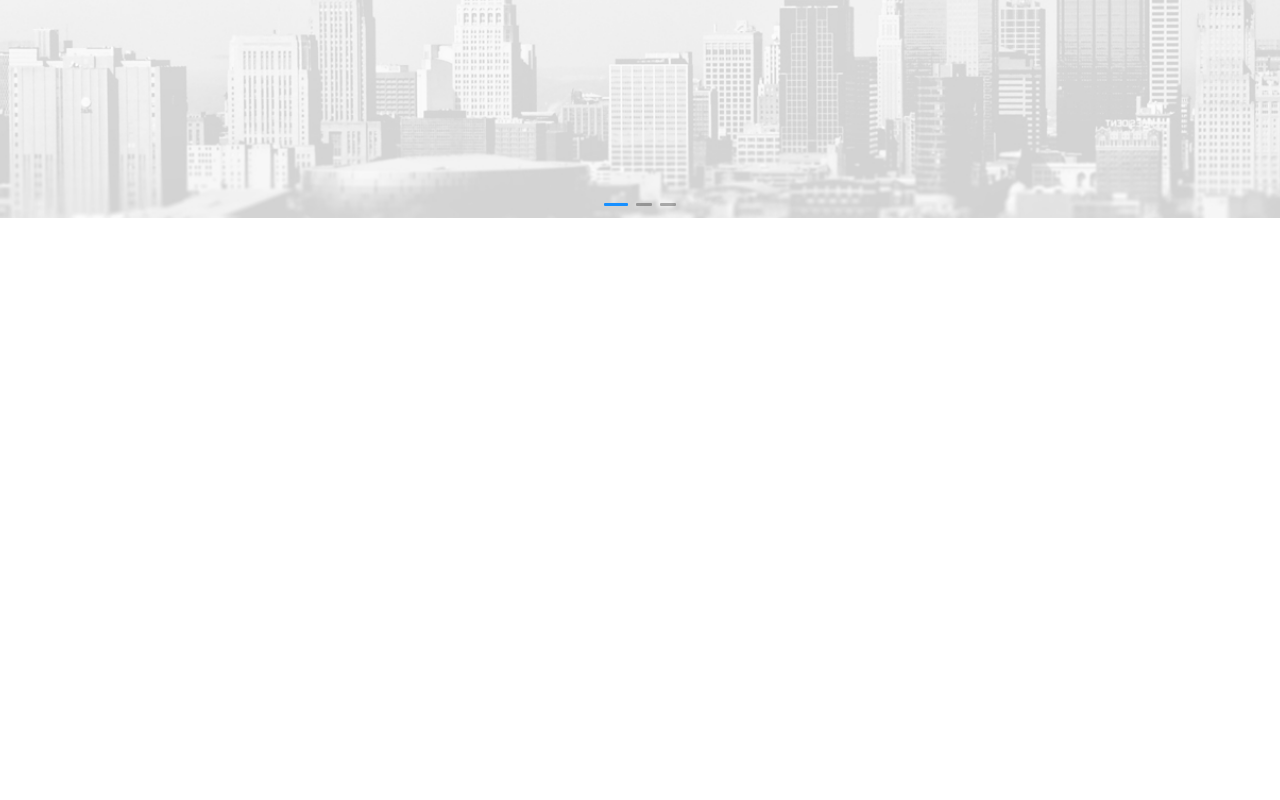
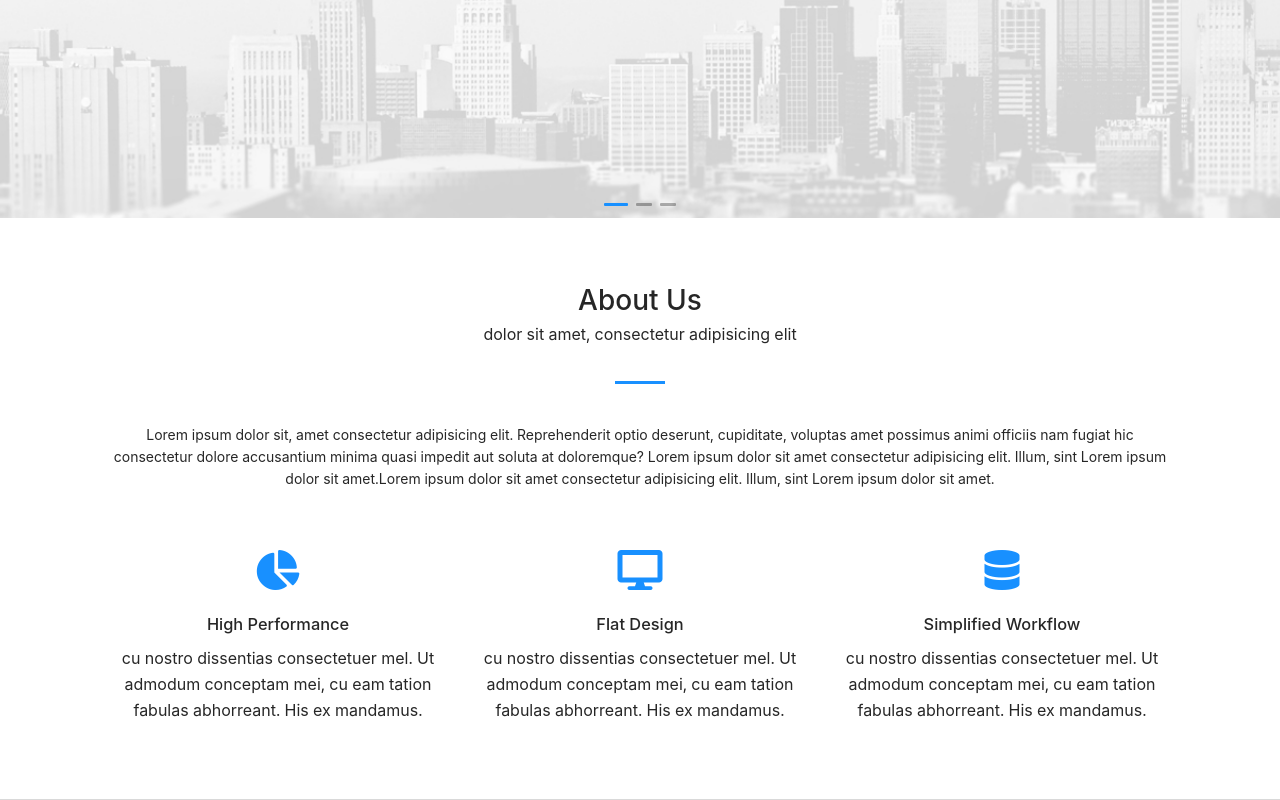
Before and after one commit to tanhoang0710/simple-prj-react-with-antd, a React (Create React App) app: page / in a window 1280 px wide. Shown: the part 582-1382 px from the top of the page. Before the commit the page ends 800 px from the top, so only its background shows below. Built offline with nearby package versions, Linux system fonts and the light colour scheme.

Commit message:
#5 - Work on about using grid system

```diff
--- /dev/null
+++ b/src/components/home/AppAbout.js
@@ -0,0 +1,62 @@
+import { Col, Row } from "antd";
+import React from "react";
+
+const items = [
+	{
+		key: "1",
+		icon: <i className="fas fa-chart-pie"></i>,
+		title: "High Performance",
+		content:
+			"cu nostro dissentias consectetuer mel. Ut admodum conceptam mei, cu eam tation fabulas abhorreant. His ex mandamus.",
+	},
+	{
+		key: "2",
+		icon: <i className="fas fa-desktop"></i>,
+		title: "Flat Design",
+		content:
+			"cu nostro dissentias consectetuer mel. Ut admodum conceptam mei, cu eam tation fabulas abhorreant. His ex mandamus.",
+	},
+	{
+		key: "3",
+		icon: <i className="fas fa-database"></i>,
+		title: "Simplified Workflow",
+		content:
+			"cu nostro dissentias consectetuer mel. Ut admodum conceptam mei, cu eam tation fabulas abhorreant. His ex mandamus.",
+	},
+];
+
+export default function AppAbout() {
+	return (
+		<div className="block aboutBlock">
+			<div className="container-fluid">
+				<div className="titleHolder">
+					<h2>About Us</h2>
+					<p>dolor sit amet, consectetur adipisicing elit</p>
+				</div>
+				<div className="contentHolder">
+					Lorem ipsum dolor sit, amet consectetur adipisicing elit.
+					Reprehenderit optio deserunt, cupiditate, voluptas amet
+					possimus animi officiis nam fugiat hic consectetur dolore
+					accusantium minima quasi impedit aut soluta at doloremque?
+					Lorem ipsum dolor sit amet consectetur adipisicing elit.
+					Illum, sint Lorem ipsum dolor sit amet.Lorem ipsum dolor sit
+					amet consectetur adipisicing elit. Illum, sint Lorem ipsum
+					dolor sit amet.
+				</div>
+				<Row gutter={[16, 16]}>
+					{items.map((item) => {
+						return (
+							<Col md={{ span: 8 }} key={item.key}>
+								<div className="content">
+									<div className="icon">{item.icon}</div>
+									<h3>{item.title}</h3>
+									<p>{item.content}</p>
+								</div>
+							</Col>
+						);
+					})}
+				</Row>
+			</div>
+		</div>
+	);
+}
--- a/src/views/AppHome.js
+++ b/src/views/AppHome.js
@@ -1,10 +1,12 @@
 import React from "react";
+import AppAbout from "../components/home/AppAbout";
 import AppHero from "../components/home/AppHero";
 
 export default function AppHome() {
 	return (
 		<div className="name">
 			<AppHero />
+			<AppAbout />
 		</div>
 	);
 }
```
